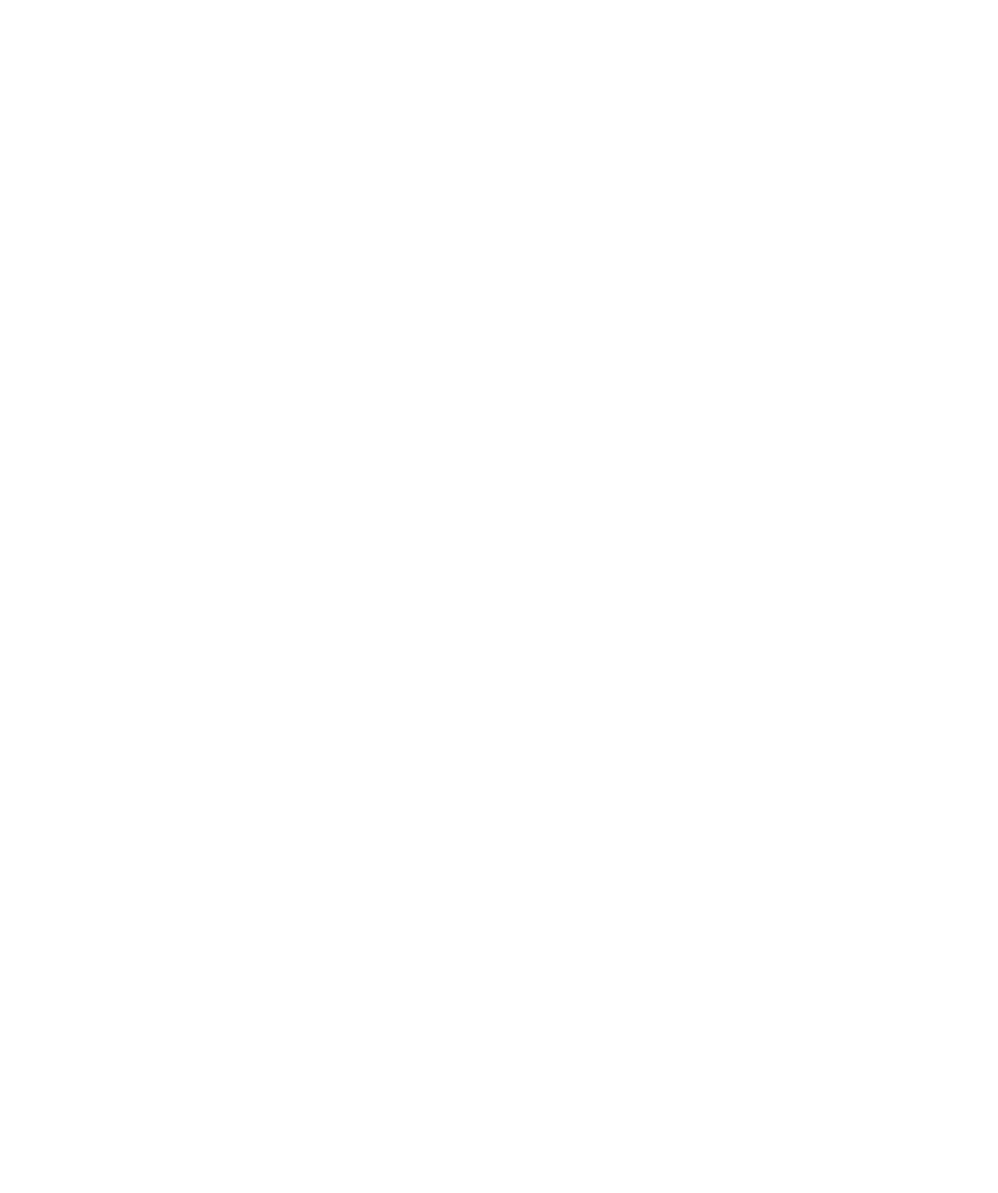
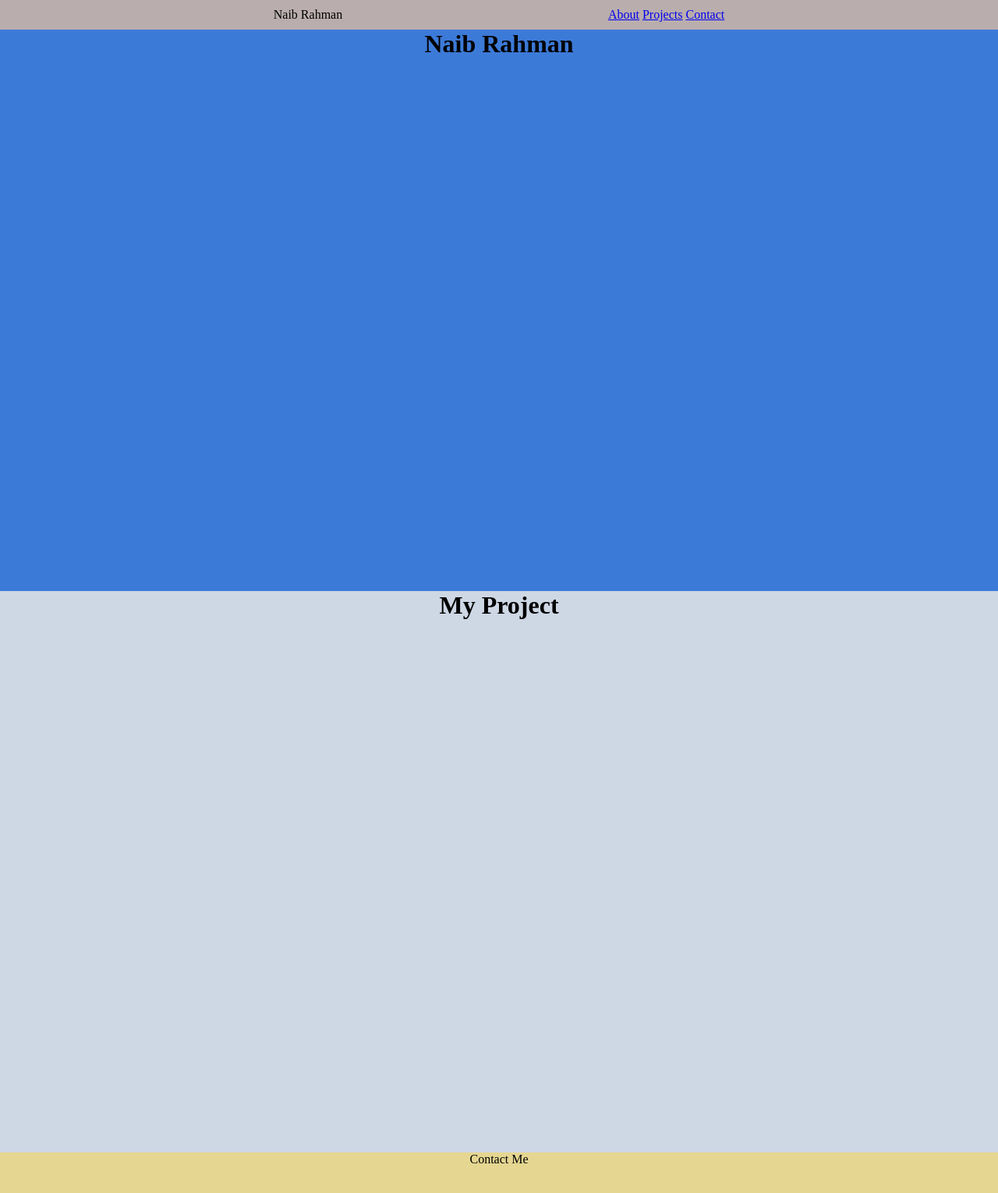
Before and after one commit to naibr/portfolio, a plain HTML site: page index.html in a window 1280 px wide. Shown: the whole page at 78% size. Before the commit the page ends 800 px from the top, so only its background shows below. Drawn offline with Linux system fonts and the light colour scheme.

Commit message:
monday afternoon

```diff
--- a/index.html
+++ b/index.html
@@ -4,13 +4,32 @@
     <meta charset="UTF-8">
     <meta http-equiv="X-UA-Compatible" content="IE=edge">
     <meta name="viewport" content="width=device-width, initial-scale=1.0">
-    <title>Document</title>
+    <title>Naib Rahman</title>
+    <link rel="stylesheet" href="./dist/style.css">
 </head>
+
 <body>
+    <nav>
+        <div id="logo">Naib Rahman</div>
+        <div id="nav-links">
+          <a href="#">About</a>
+          <a href="#">Projects</a>
+          <a href="#">Contact</a>
+        </div>
+      </nav>
 
-<nav>
+<div class="title">
+    <h1>Naib Rahman</h1>
+</div>
 
-</nav>
+
+<div class="project">
+    <h1>My Project</h1>
+</div>
+
+<div class="contact">
+    Contact Me
+</div>
 
 </body>
 </html>
--- a/style.scss
+++ b/style.scss
@@ -2,3 +2,41 @@
     margin: 0;
     padding: 0;
 }
+
+nav {
+    display: flex;
+    justify-content: space-between;
+}
+
+nav {
+    background-color: rgb(185, 173, 173);
+    padding: 10px;
+    justify-content: space-evenly;
+}
+
+.nav-links {
+    display: flex;
+    justify-content: space-between;
+    width: 50vw;
+}
+
+.title {
+    display: flex;
+    justify-content: center;
+    background-color: rgb(60, 122, 216);
+    height: 90vh;
+}
+
+.project {
+    display: flex;
+    justify-content: center;
+    background-color: rgb(206, 215, 228);
+    height: 90vh;
+}
+
+.contact {
+    display: flex;
+    justify-content: center;
+    background-color: rgb(229, 214, 145);
+    height: 90vh;
+}
```
Also changed, not shown: dist/style.css (added).
